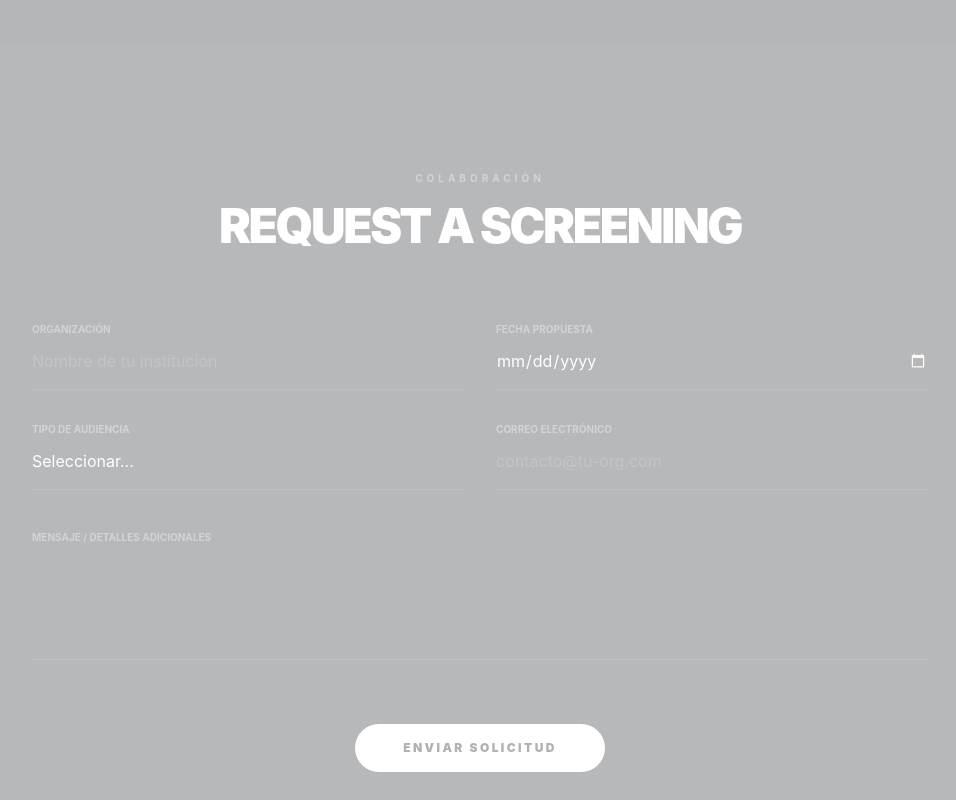
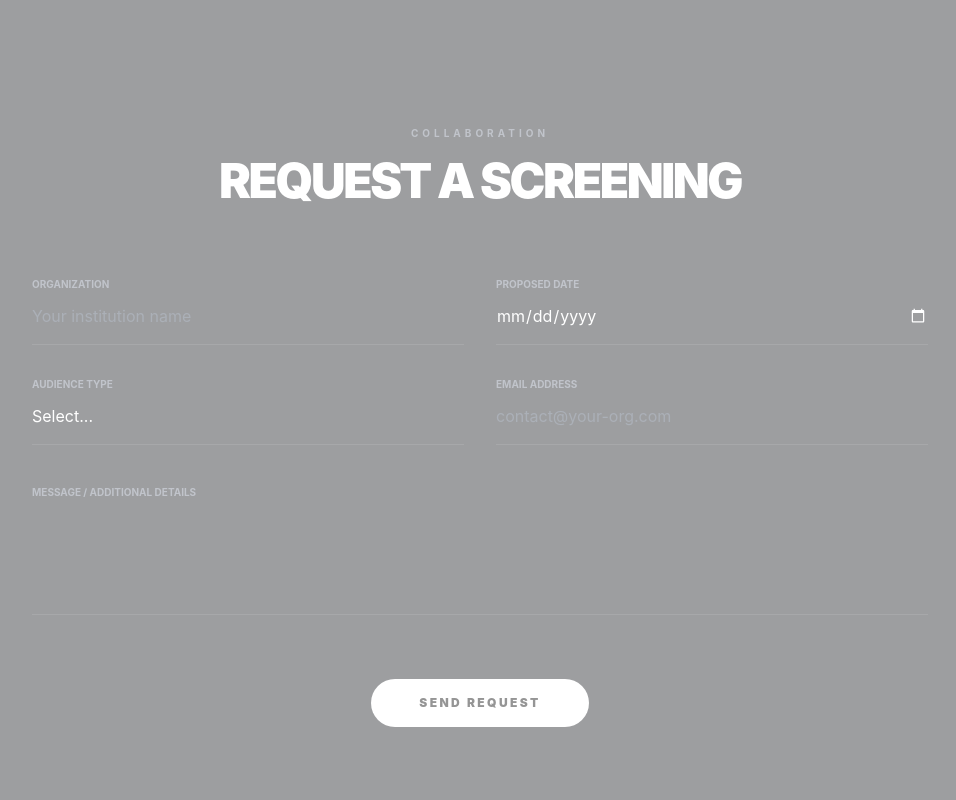
Before and after one commit to PrograMario12/Cinema.FullApp.Monorepo, a React app in the folder my-newsletter-app/frontend/: page / in a window 1280 px wide. Shown: the part 3320-4120 px from the top of the page, without its empty margins (160-1116 px from the left). Built offline with nearby package versions, Linux system fonts and the light colour scheme; the HTML template or start-up script is replaced by a standard one.

Commit message:
feat: complete translation to english and add upcoming events section

```diff
--- a/my-newsletter-app/frontend/src/components/forms/RequestScreeningForm.jsx
+++ b/my-newsletter-app/frontend/src/components/forms/RequestScreeningForm.jsx
@@ -43,26 +43,26 @@ const RequestScreeningForm = () => {
         <section id="request-screening" className="py-32 px-6 md:px-12 bg-[#14171C]">
             <div className="max-w-4xl mx-auto">
                 <div className="text-center mb-16">
-                    <span className="text-[10px] uppercase tracking-[0.4em] text-gray-500 font-bold block mb-4">Colaboración</span>
-                    <h2 className="text-4xl md:text-5xl font-black uppercase tracking-tighter">Request a Screening</h2>
+                    <span className="text-[10px] uppercase tracking-[0.4em] text-gray-500 font-bold block mb-4">Collaboration</span>
+                    <h2 className="text-4xl md:text-5xl font-black uppercase tracking-tighter text-white">Request a Screening</h2>
                 </div>
 
                 <form onSubmit={handleSubmit} className="grid md:grid-cols-2 gap-8">
                     <div className="space-y-6">
                         <div className="group border-b border-white/10 focus-within:border-white transition-colors py-2">
-                            <label className="text-[10px] uppercase font-bold text-gray-500 mb-1 block">Organización</label>
+                            <label className="text-[10px] uppercase font-bold text-gray-500 mb-1 block">Organization</label>
                             <input
                                 type="text"
                                 name="organization"
                                 value={formData.organization}
                                 onChange={handleChange}
-                                placeholder="Nombre de tu institución"
+                                placeholder="Your institution name"
                                 className="w-full bg-transparent outline-none text-white placeholder:text-gray-700 h-10"
                                 required
                             />
                         </div>
                         <div className="group border-b border-white/10 focus-within:border-white transition-colors py-2">
-                            <label className="text-[10px] uppercase font-bold text-gray-500 mb-1 block">Tipo de Audiencia</label>
+                            <label className="text-[10px] uppercase font-bold text-gray-500 mb-1 block">Audience Type</label>
                             <select
                                 name="audienceType"
                                 value={formData.audienceType}
@@ -70,18 +70,18 @@ const RequestScreeningForm = () => {
                                 className="w-full bg-transparent outline-none text-white h-10 appearance-none"
                                 required
                             >
-                                <option value="" className="bg-black">Seleccionar...</option>
-                                <option value="academic" className="bg-black">Académica</option>
+                                <option value="" className="bg-black">Select...</option>
+                                <option value="academic" className="bg-black">Academic</option>
                                 <option value="festival" className="bg-black">Festival</option>
-                                <option value="community" className="bg-black">Comunidad local</option>
-                                <option value="private" className="bg-black">Privada</option>
+                                <option value="community" className="bg-black">Local Community</option>
+                                <option value="private" className="bg-black">Private</option>
                             </select>
                         </div>
                     </div>
 
                     <div className="space-y-6">
                         <div className="group border-b border-white/10 focus-within:border-white transition-colors py-2">
-                            <label className="text-[10px] uppercase font-bold text-gray-500 mb-1 block">Fecha Propuesta</label>
+                            <label className="text-[10px] uppercase font-bold text-gray-500 mb-1 block">Proposed Date</label>
                             <input
                                 type="date"
                                 name="proposedDate"
@@ -92,13 +92,13 @@ const RequestScreeningForm = () => {
                             />
                         </div>
                         <div className="group border-b border-white/10 focus-within:border-white transition-colors py-2">
-                            <label className="text-[10px] uppercase font-bold text-gray-500 mb-1 block">Correo Electrónico</label>
+                            <label className="text-[10px] uppercase font-bold text-gray-500 mb-1 block">Email Address</label>
                             <input
                                 type="email"
                                 name="email"
                                 value={formData.email}
                                 onChange={handleChange}
-                                placeholder="contacto@tu-org.com"
+                                placeholder="contact@your-org.com"
                                 className="w-full bg-transparent outline-none text-white placeholder:text-gray-700 h-10"
                                 required
                             />
@@ -106,7 +106,7 @@ const RequestScreeningForm = () => {
                     </div>
 
                     <div className="md:col-span-2 group border-b border-white/10 focus-within:border-white transition-colors py-2">
-                        <label className="text-[10px] uppercase font-bold text-gray-500 mb-1 block">Mensaje / Detalles adicionales</label>
+                        <label className="text-[10px] uppercase font-bold text-gray-500 mb-1 block">Message / Additional Details</label>
                         <textarea
                             name="message"
                             value={formData.message}
@@ -124,7 +124,7 @@ const RequestScreeningForm = () => {
                                 status === 'success' ? 'bg-green-500 text-white' : 'bg-white text-black hover:bg-gray-200'
                             }`}
                         >
-                            {status === 'loading' ? 'Enviando...' : status === 'success' ? '✓ Enviado con éxito' : 'Enviar Solicitud'}
+                            {status === 'loading' ? 'Sending...' : status === 'success' ? '✓ Sent Successfully' : 'Send Request'}
                         </button>
                     </div>
                 </form>
--- /dev/null
+++ b/my-newsletter-app/frontend/src/components/sections/EventsSection.jsx
@@ -0,0 +1,101 @@
+import { motion } from 'framer-motion';
+import { Calendar, MapPin, Ticket } from 'lucide-react';
+
+const EventsSection = () => {
+    const events = [
+        {
+            date: "OCT 14, 2026",
+            title: "World Premiere: Sundance Film Festival",
+            location: "Park City, Utah",
+            status: "Sold Out",
+            type: "Premiere"
+        },
+        {
+            date: "NOV 05, 2026",
+            title: "Special Academic Screening & Q&A",
+            location: "Columbia University, NY",
+            status: "Open for RSVP",
+            type: "Academic"
+        },
+        {
+            date: "DEC 12, 2026",
+            title: "International Documentary Film Festival",
+            location: "Amsterdam, Netherlands",
+            status: "Coming Soon",
+            type: "Festival"
+        },
+        {
+            date: "JAN 20, 2027",
+            title: "Community Open-Air Cinema Tour",
+            location: "Austin, Texas",
+            status: "Free Admission",
+            type: "Community"
+        }
+    ];
+
+    return (
+        <section id="events" className="py-48 px-6 md:px-12 bg-[#0a0a0a]">
+            <div className="max-w-7xl mx-auto">
+                <div className="mb-24">
+                    <span className="text-[10px] uppercase tracking-[0.5em] text-amber-500 font-black block mb-6">On the Road</span>
+                    <h2 className="text-6xl md:text-8xl font-black uppercase tracking-tighter leading-none text-white">
+                        Upcoming <br /> <span className="text-transparent bg-clip-text bg-gradient-to-r from-gray-300 to-gray-700 italic">Screenings</span>
+                    </h2>
+                </div>
+
+                <div className="space-y-0 border-t border-white/10">
+                    {events.map((event, index) => (
+                        <motion.div
+                            key={index}
+                            initial={{ opacity: 0, x: -20 }}
+                            whileInView={{ opacity: 1, x: 0 }}
+                            transition={{ delay: index * 0.1, duration: 0.8 }}
+                            viewport={{ once: true }}
+                            className="group flex flex-col md:flex-row items-start md:items-center py-12 border-b border-white/10 hover:bg-white/[0.02] transition-all px-4"
+                        >
+                            {/* Date Area */}
+                            <div className="w-48 mb-4 md:mb-0">
+                                <span className="text-xs font-mono text-gray-500 tracking-tighter">
+                                    {event.date}
+                                </span>
+                            </div>
+
+                            {/* Main Info */}
+                            <div className="flex-1">
+                                <h3 className="text-2xl md:text-3xl font-bold uppercase tracking-tight text-white group-hover:pl-4 transition-all duration-500">
+                                    {event.title}
+                                </h3>
+                                <div className="flex items-center gap-4 mt-2 text-gray-500">
+                                    <div className="flex items-center gap-1">
+                                        <MapPin size={12} />
+                                        <span className="text-[10px] uppercase tracking-widest leading-none">{event.location}</span>
+                                    </div>
+                                    <span className="text-[10px] text-gray-700">•</span>
+                                    <span className="text-[10px] uppercase tracking-widest text-amber-500/80">{event.type}</span>
+                                </div>
+                            </div>
+
+                            {/* CTA / Status */}
+                            <div className="mt-8 md:mt-0 md:ml-12 flex items-center gap-8 w-full md:w-auto justify-between">
+                                <span className={`text-[10px] uppercase tracking-[0.2em] font-bold ${event.status === 'Sold Out' ? 'text-red-500' : 'text-gray-400'}`}>
+                                    {event.status}
+                                </span>
+                                <button className="p-4 rounded-full border border-white/10 group-hover:border-white group-hover:bg-white group-hover:text-black transition-all">
+                                    <Ticket size={18} />
+                                </button>
+                            </div>
+                        </motion.div>
+                    ))}
+                </div>
+
+                <div className="mt-24 text-center">
+                    <p className="text-gray-600 text-sm italic font-light">
+                        Are you an organizer? <a href="#request-screening" className="text-white border-b border-white/20 hover:border-white transition-all ml-1">Request a private screening</a>
+                    </p>
+                </div>
+            </div>
+        </section>
+    );
+};
+
+export default EventsSection;
--- a/my-newsletter-app/frontend/src/pages/LandingPage.jsx
+++ b/my-newsletter-app/frontend/src/pages/LandingPage.jsx
@@ -5,6 +5,7 @@ import CinematicIntro from '../components/layout/CinematicIntro';
 import ScrollyText from '../components/sections/ScrollyText';
 import VideoMaskTransition from '../components/sections/VideoMaskTransition';
 import TeamSection from '../components/sections/TeamSection';
+import EventsSection from '../components/sections/EventsSection';
 import { motion, AnimatePresence } from 'framer-motion';
 
 const LandingPage = () => {
@@ -69,16 +70,16 @@ const LandingPage = () => {
                             <div className="md:sticky md:top-32 mb-12 md:mb-0">
                                 <span className="text-[10px] uppercase tracking-[0.4em] text-gray-500 font-bold block mb-6">Origins</span>
                                 <h2 className="text-5xl md:text-7xl font-black uppercase tracking-tighter mb-8 leading-[0.9] md:leading-tight">
-                                    La <br /> <span className="italic text-gray-400">pedagogía</span> <br /> del espíritu.
+                                    The <br /> <span className="italic text-gray-400">pedagogy</span> <br /> of spirit.
                                 </h2>
                             </div>
                             <div className="pt-0 md:pt-32">
                                 <ScrollyText
-                                    text="The School of the Open nace como un diario visual sobre la desescolarización y el descubrimiento de la libertad en el aprendizaje. Desde su concepción en las montañas hasta las aulas abiertas de la ciudad."
+                                    text="The School of the Open was born as a visual diary about unschooling and the discovery of freedom in learning. From its conception in the mountains to the open classrooms of the city."
                                     className="text-xl md:text-4xl text-white leading-tight font-light mb-12"
                                 />
                                 <p className="text-gray-500 leading-relaxed text-base md:text-lg max-w-md">
-                                    Este proyecto captura la esencia de lo que significa aprender cuando el mundo es tu salón de clases y el tiempo no tiene paredes.
+                                    This project captures the essence of what it means to learn when the world is your classroom and time has no walls.
                                 </p>
                             </div>
                         </div>
@@ -89,9 +90,7 @@ const LandingPage = () => {
 
             <TeamSection />
 
-            <section id="events" className="py-32 flex justify-center border-t border-white/5 bg-black">
-                <p className="text-gray-600 uppercase tracking-widest text-xs">Events & Screenings Section</p>
-            </section>
+            <EventsSection />
 
         </Layout>
             </motion.div>
```
